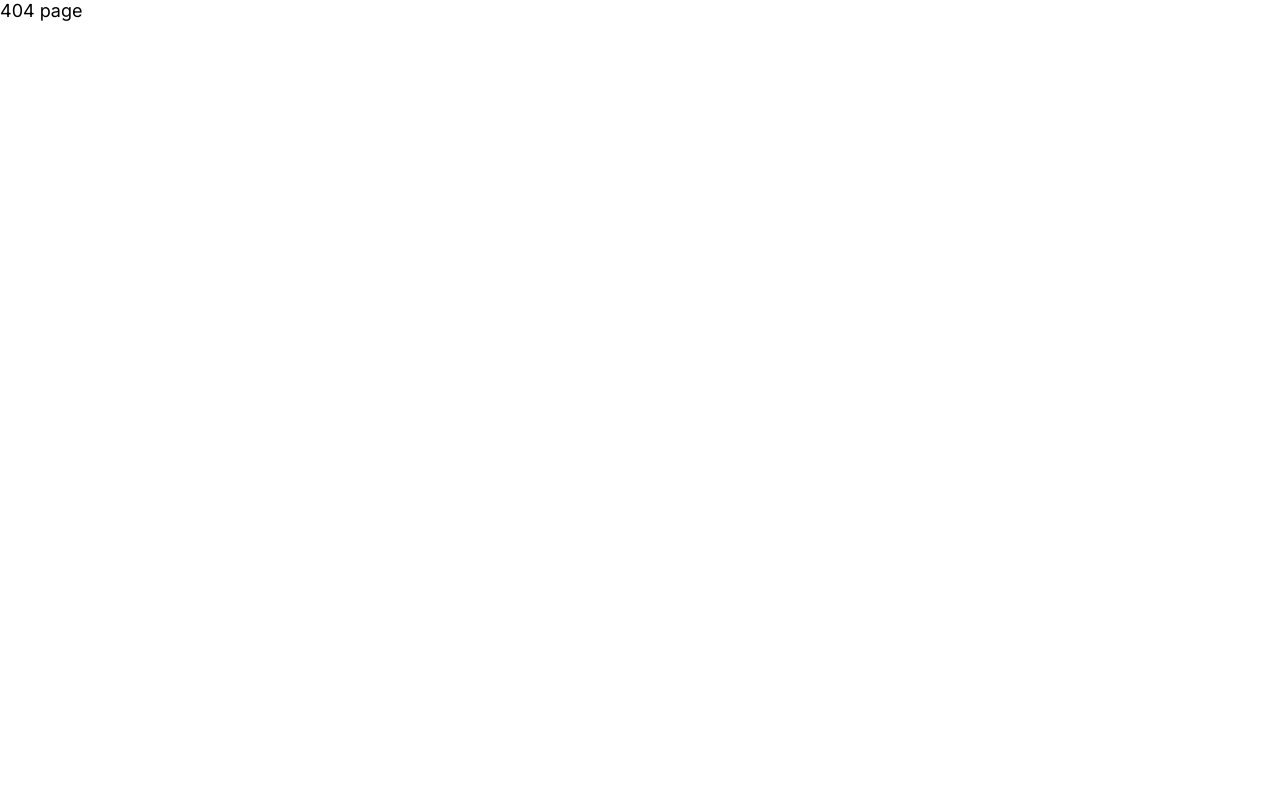
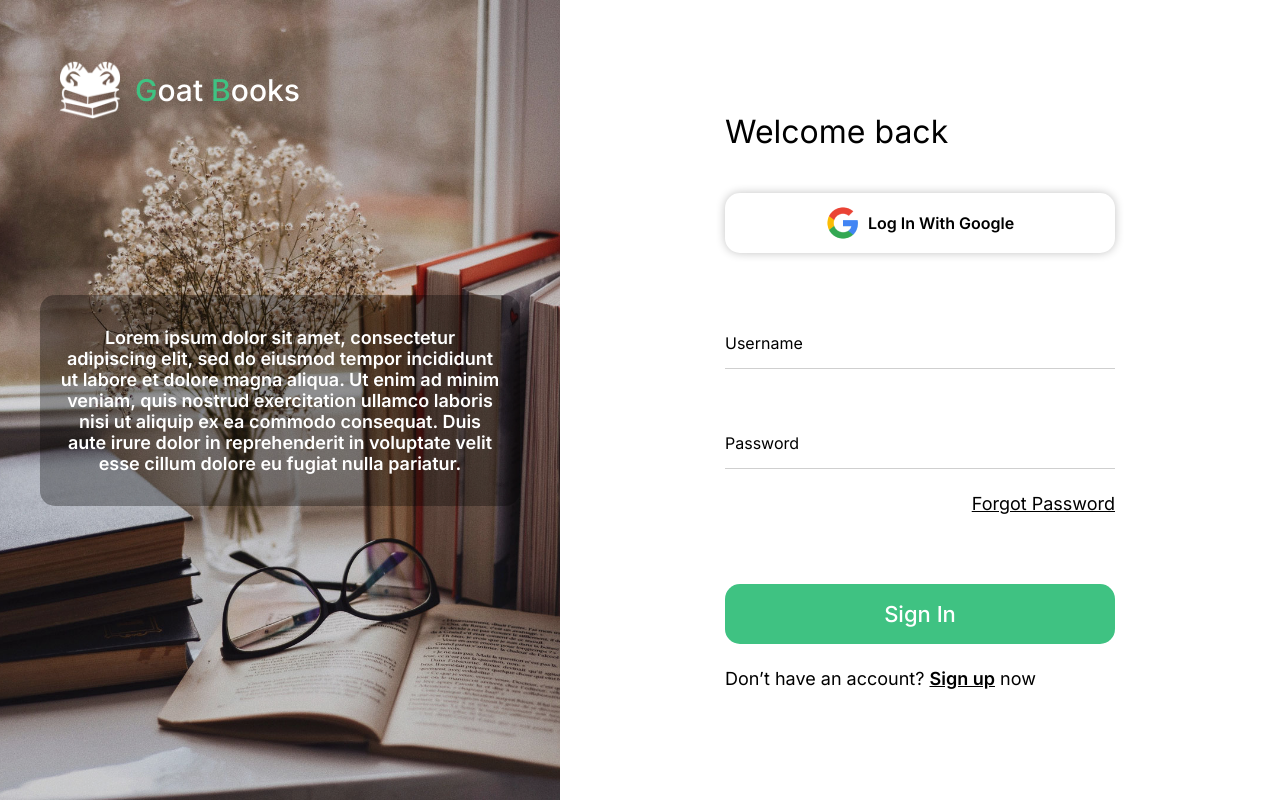
Before and after one commit to farhad-gh-dev/goat-books, a React (Create React App) app in the folder client/: page /auth/sign-up in a window 1280 px wide. Built offline with nearby package versions, Linux system fonts and the light colour scheme.

Commit message:
Remove pages dir + Add auth dir to routes

```diff
--- a/client/src/Pages/SignIn/SignIn.styled.ts
+++ b/client/src/Routes/Auth/Auth.styled.ts
@@ -9,7 +9,7 @@ const imageSrcProps = css<{ imageSrc?: string }>`
   background-position: center center;
 `;
 
-export const StyledSignIn = styled.div`
+export const StyledAuth = styled.div`
   display: flex;
   width: 100%;
   height: 100vh;
--- a/client/src/Pages/SignIn/SignIn.tsx
+++ b/client/src/Routes/Auth/Auth.tsx
@@ -1,27 +1,42 @@
 import React from "react";
+import { Outlet, Navigate } from "react-router-dom";
 import { useTheme } from "styled-components";
 import {
-  StyledSignIn,
+  StyledAuth,
   LeftPanel,
   BackgroundImage,
   BrandLogoContainer,
   TextContainer,
   AppDescription,
   AuthPanel,
-} from "./SignIn.styled";
-import { BrandLogo, SignInForm } from "Components";
+} from "./Auth.styled";
+import { BrandLogo } from "Components";
 import SignInBackground from "Assets/sign-in-bg.jpg";
 
-export const SignIn: React.FC = () => {
+export interface Props {
+  isAllowed?: boolean;
+  redirectPath?: string;
+}
+
+const Auth: React.FC<Props> = ({
+  isAllowed = false,
+  redirectPath = "/auth/sign-in",
+}) => {
   const theme: any = useTheme();
 
+  if (!isAllowed) {
+    return <Navigate to={redirectPath} replace />;
+  }
+
   return (
-    <StyledSignIn>
+    <StyledAuth>
       <LeftPanel>
         <BackgroundImage imageSrc={SignInBackground} />
+
         <BrandLogoContainer>
           <BrandLogo isDark={theme.name !== "dark"} />
         </BrandLogoContainer>
+
         <TextContainer>
           <AppDescription textAlign="center" size="lg" fontWeight="semi-bold">
             Lorem ipsum dolor sit amet, consectetur adipiscing elit, sed do
@@ -33,9 +48,12 @@ export const SignIn: React.FC = () => {
           </AppDescription>
         </TextContainer>
       </LeftPanel>
+
       <AuthPanel>
-        <SignInForm />
+        <Outlet />
       </AuthPanel>
-    </StyledSignIn>
+    </StyledAuth>
   );
 };
+
+export default Auth;
--- a/client/src/Routes/index.tsx
+++ b/client/src/Routes/index.tsx
@@ -1,8 +1,8 @@
 import React from "react";
 import { Routes, Route, Navigate } from "react-router-dom";
-import { Text } from "Components";
+import { Text, SignInForm } from "Components";
 import ProtectedRoutes from "./ProtectedRoutes";
-import { SignIn } from "../Pages/SignIn/SignIn";
+import Auth from "./Auth/Auth";
 
 const auth = { isLoading: false, user: false };
 
@@ -11,7 +11,12 @@ const AppRoutes: React.FC = () => {
   return (
     <Routes>
       <Route path="/" element={<Navigate to="/app" />} />
-      <Route path="/auth/sign-in" element={<SignIn />} />
+
+      <Route element={<Auth isAllowed={!auth.user} />}>
+        <Route path="/auth/sign-in" element={<SignInForm />} />
+        <Route path="/auth/sign-up" element={<SignInForm />} />
+      </Route>
+
       <Route element={<ProtectedRoutes isAllowed={auth.user} />}>
         <Route path="/app" element={<Text>app</Text>} />
       </Route>
```
